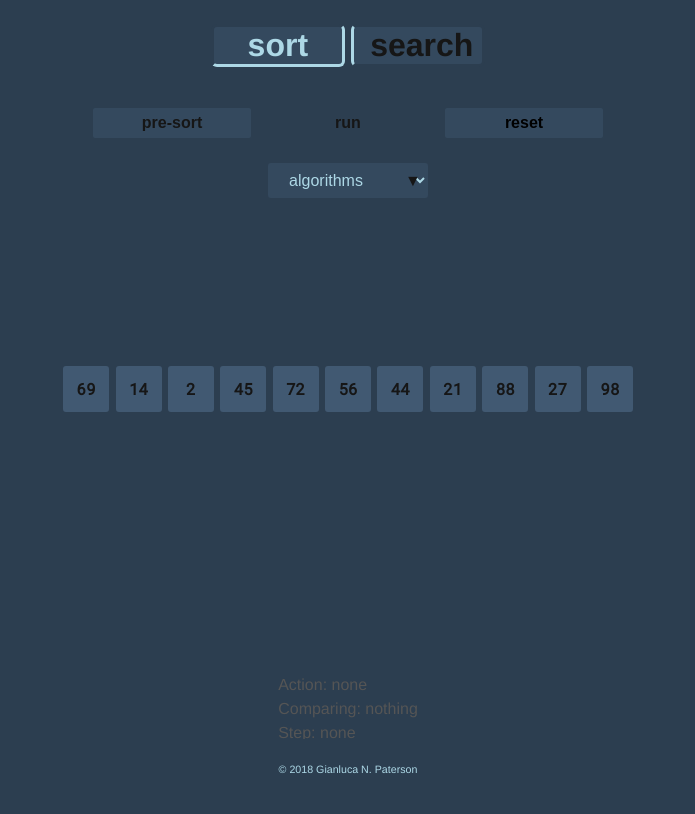
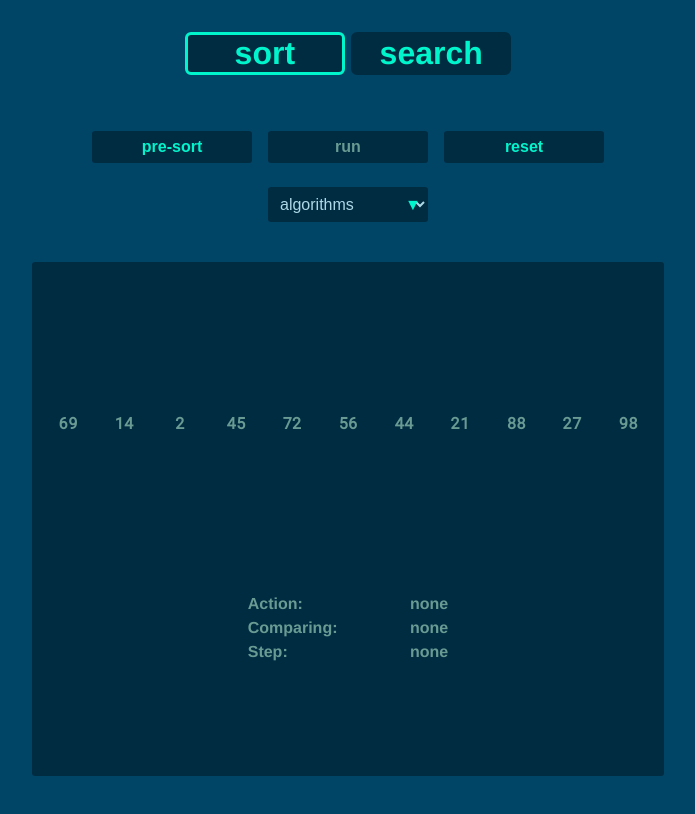
Before and after one commit to patersog/sort-n-search, a Vue app: page / in a window 1280 px wide. Shown: the top 814 px of the page, without its empty margins (292-987 px from the left). Built offline with nearby package versions, Linux system fonts and the light colour scheme.

Commit message:
Update styles and README.md

```diff
--- a/public/index.html
+++ b/public/index.html
@@ -1,5 +1,5 @@
 <!DOCTYPE html>
-<html>
+<html lang="en">
 <head>
 	<meta charset="utf-8">
 	<meta http-equiv="X-UA-Compatible" content="IE=edge">
--- a/src/algorithm_utils/sort/bubble.js
+++ b/src/algorithm_utils/sort/bubble.js
@@ -1,24 +1,35 @@
 import { swap } from "./sort-utils";
-let step = 0;
 const bubble = (list, q) => {
-  for (let i = list.length; i > 0; i--) {
-    for (let j = 0; j < i; j++) {
+  let swapped = true;
+  let step = 0;
+  while (swapped) {
+    swapped = false;
+    for (let i = 0; i < list.length; i++) {
       step++;
       q.enqueue({
         action: "compare",
-        _i: j,
-        _j: j + 1,
+        _i: i,
+        val_i: list[i],
+        _j: i + 1,
+        val_j: list[i + 1],
         num: step
       });
-      if (list[j + 1] < list[j]) {
+      if (
+        list[i] !== undefined &&
+        list[i + 1] !== undefined &&
+        list[i] > list[i + 1]
+      ) {
         step++;
         q.enqueue({
           action: "swap",
-          _i: j,
-          _j: j + 1,
+          _i: i,
+          val_i: list[i],
+          _j: i + 1,
+          val_j: list[i + 1],
           num: step
         });
-        swap(list, j, j + 1);
+        swap(list, i, i + 1);
+        swapped = true;
       }
     }
   }
--- a/src/components/ActionBar.vue
+++ b/src/components/ActionBar.vue
@@ -7,7 +7,7 @@
 			</div>
 			<div class="bottom">
 				<div class="algo-select">
-					<select class="select" v-model="selected">
+					<select aria-label="algorithm select" class="select" v-model="selected">
 						<option disabled value="">algorithms</option>
 						<option v-for="(option, index) in options" :key="index" :value="option">{{option}}</option>
 					</select>
@@ -106,6 +106,10 @@ export default {
   vertical-align: middle;
 }
 
+.algo-select:hover {
+  color: rgb(0, 245, 205);
+}
+
 .algo-select::before,
 .algo-select::after {
   content: "";
@@ -115,7 +119,7 @@ export default {
 
 .algo-select::after {
   content: "\25BC";
-  color: rgb(22, 22, 22);
+  color: rgb(0, 245, 205);
   line-height: 1;
   height: 1em;
   right: 0.45em;
@@ -133,7 +137,8 @@ export default {
 }
 
 .select {
-  background: rgb(52, 73, 94);
+  cursor: pointer;
+  background: rgb(0, 44, 66);
   color: rgb(173, 216, 230);
   font-size: inherit;
   padding: 0.5em;
@@ -144,41 +149,16 @@ export default {
   margin: 0;
   border-radius: 3px;
   text-indent: 0.01px;
-  text-overflow: "";
   -webkit-appearance: button;
 }
-
-/* .algo-select::after {
-  content: "\25BC";
-  position: absolute;
-  border-top-right-radius: 0.25em;
-  border-bottom-right-radius: 0.25em;
-  font-size: 1em;
-  height: 1.6em;
-  top: -0.23em;
-  padding: 0.3em 0.3em 0.1em 0.1em;
-  color: rgb(22, 22, 22);
-  background: rgb(52, 73, 94);
-  pointer-events: none;
-  -webkit-transition: 0.5s all ease;
-  -o-transition: 0.5s all ease;
-  transition: 0.5s all ease;
-}
-
-.algo-select::after:hover {
-  color: rgb(173, 216, 230);
-}
-
-.algo-select:hover::after {
-  color: rgb(173, 216, 230);
-} */
 
 /* STYLES FOR CONTROLLER */
 
 .control-btn {
-  background-color: rgb(52, 73, 94);
+  color: rgb(0, 245, 205);
+  background-color: rgb(0, 44, 66);
   border-radius: 3px;
-  border: 1px solid rgb(44, 62, 80);
+  border: 3px solid rgb(0, 44, 66);
   cursor: pointer;
   font-size: inherit;
   font-weight: bold;
@@ -190,30 +170,34 @@ export default {
 }
 
 .control-btn:hover {
-  color: rgb(173, 216, 230);
+  border-bottom-color: rgb(0, 245, 205);
   transition: 0.5s ease all;
 }
 
 .control-btn:disabled {
-  background-color: transparent;
-  color: rgb(22, 22, 22);
+  color: rgb(106, 155, 147);
+  cursor: default;
+}
+
+.control-btn:disabled:hover {
+  border-color: rgb(0, 44, 66);
 }
 
 .clicked {
-  border-color: rgb(173, 216, 230);
-  border-style: double;
-  color: rgb(173, 216, 230);
+  border-color: rgb(0, 245, 205);
+  border-style: solid;
+  color: rgb(0, 245, 205);
+}
+
+.not-clicked {
+  color: rgb(0, 245, 205);
 }
 
 .clicked:hover {
-  color: rgb(22, 22, 22);
+  border-color: rgb(0, 44, 66);
 }
 
-.not-clicked {
-  color: rgb(22, 22, 22);
-}
-
-select {
+/* select {
   -webkit-appearance: none;
   -moz-appearance: none;
   -ms-appearance: none;
@@ -222,7 +206,7 @@ select {
   border: 0;
   border-top-left-radius: 0.25em;
   border-bottom-left-radius: 0.25em;
-  background: rgb(52, 73, 94);
+  background: rgb(0, 44, 66);
   background-image: none;
   text-align: center;
 }
@@ -232,11 +216,11 @@ select {
   height: 100%;
   margin: 0;
   padding: 0 0 0 0.5em;
-  color: rgb(173, 216, 230);
+  color: rgb(106, 155, 147);
   cursor: pointer;
 }
 
 select::-ms-expand {
   display: none;
-}
+} */
 </style>
--- a/src/components/App.vue
+++ b/src/components/App.vue
@@ -1,22 +1,24 @@
 <template>
-  <div id="app">
+	<main id="app">
 	  	<header>
-			<div class="radio-group">
-				<input type="radio" id="sort" name="algo-type" v-model="algType" value="sort" checked><label class="sort-label" for="sort">sort</label>
-				<input type="radio" id="search" name="algo-type" v-model="algType" value="search"><label class="search-label" for="search">search</label>
-			</div>
+			<h1>
+				<div class="radio-group">
+					<input type="radio" id="sort" name="algo-type" v-model="algType" value="sort" checked><label class="sort-label" for="sort">sort</label>
+					<input type="radio" id="search" name="algo-type" v-model="algType" value="search"><label class="search-label" for="search">search</label>
+				</div>
+			</h1>
 		</header>
 		<action-bar
 			:preSort=preSort
 			:algorithm=algName
 			:algorithmType=algType
+			:run=run
 			v-on:request-presort="handlePreSortRequest"
 			v-on:request-algorithm="handleAlgorithmRequest"
 			v-on:run-algorithm="handleRunAlgorithm"
 			v-on:reset="handleReset"/>
 		<display :run="run" :preSort="preSort" :step="step" />
-		<foot/>
-  </div>
+	</main>
 </template>
 
 <script>
@@ -31,7 +33,14 @@ export default {
   name: "App",
   data() {
     return {
-      step: { action: "none", _i: null, _j: null, num: null },
+      step: {
+        action: "none",
+        _i: null,
+        val_i: null,
+        _j: null,
+        val_j: null,
+        num: null
+      },
       steps: null,
       algType: "sort",
       algName: "",
@@ -49,13 +58,20 @@ export default {
       this.algName = requestedAlgorithm;
     },
     handleRunAlgorithm() {
-      this.running = true;
+      this.run = true;
       let { algType, algName } = this;
       if (algName) {
         const algorithm = algorithmMap[algType][algName];
         this.process(algorithm, q => {
           this.steps = q;
-          this.steps.enqueue({ action: "done", _i: null, _j: null, num: null });
+          this.steps.enqueue({
+            action: "done",
+            _i: null,
+            val_i: null,
+            _j: null,
+            val_j: null,
+            num: null
+          });
           this.intId = setInterval(() => {
             this.$nextTick(() => this.processAction(this.steps));
             if (this.steps.isEmpty()) {
@@ -80,10 +96,17 @@ export default {
       this.step = steps.dequeue();
     },
     handleReset() {
-      this.step = { action: "none", _i: null, _j: null, num: null };
+      this.step = {
+        action: "none",
+        _i: null,
+        val_i: null,
+        _j: null,
+        val_j: null,
+        num: null
+      };
       this.algType = "sort";
       this.algName = "";
-      this.running = false;
+      this.run = false;
       this.preSort = false;
       this.interval = 2000;
 
@@ -116,12 +139,16 @@ export default {
 
 <style>
 #app {
+  display: flex;
+  flex-direction: column;
+  justify-content: space-around;
   margin: 0 auto;
   max-width: 50em;
   text-align: center;
   font-family: "Helvetica", "Arial", sans-serif;
   line-height: 1.5em;
   padding: 0.5em 0.33em;
+  height: 100%;
 }
 
 header {
@@ -130,7 +157,9 @@ header {
 }
 
 h1 {
-  color: rgb(245, 245, 245);
+  font-size: inherit;
+  margin: 0;
+  padding: 0;
 }
 
 input[type="radio"] {
@@ -139,20 +168,20 @@ input[type="radio"] {
 }
 
 input[type="radio"]:checked + label {
-  color: rgb(173, 216, 230);
-  border-bottom: 3px solid rgba(173, 216, 230);
+  color: rgb(0, 245, 205);
+  border-color: rgb(0, 245, 205);
 }
 
-label + input[type="radio"] + label {
+/* label + input[type="radio"] + label {
   border-left: 3px solid rgba(173, 216, 230);
-}
+} */
 
 label {
-  color: rgb(22, 22, 22);
+  color: rgb(0, 245, 205);
   font-size: 2em;
   display: inline-block;
-  border: 3px solid rgb(44, 62, 80);
-  background-color: rgb(52, 73, 94);
+  border: 3px solid rgb(0, 44, 66);
+  background-color: rgb(0, 44, 66);
   border-radius: 6px;
   cursor: pointer;
   font-weight: bold;
@@ -162,7 +191,8 @@ label {
 
 .sort-label,
 .search-label {
-  width: 3em;
+  width: 5em;
+  margin: 0.25em;
 }
 
 .sort-label:hover,
@@ -172,12 +202,10 @@ label {
 
 .search-label {
   margin-left: 0.1em;
-  border-left: 3px solid rgba(173, 216, 230);
 }
 
 .sort-label {
   margin-right: 0.1em;
-  border-right: 3px solid rgba(173, 216, 230);
 }
 
 .radio-group {
--- a/src/components/DataPoint.vue
+++ b/src/components/DataPoint.vue
@@ -33,35 +33,44 @@ export default {
 
 <style scoped>
 .data-point {
-  background-color: rgb(65, 89, 114);
-  border: 3px solid rgb(65, 89, 114);
+  position: relative;
+  background-color: rgb(0, 44, 66);
+  border: 3px solid rgb(0, 44, 66);
   border-radius: 3px;
   display: inline-block;
-  width: 1.5em;
-  height: 1.5em;
-  padding: 0.5em;
-  margin: 0.2em;
+  margin: 0.25em;
+  width: 3em;
+  height: 3em;
   transition: 0.5s ease all;
 }
 
 .data-point:hover {
-  border-color: rgb(173, 216, 230);
-  border-style: double;
+  color: rgb(0, 255, 162);
+  border-color: rgb(0, 255, 162);
+  border-style: solid;
   transition: 0.5s ease all;
 }
 
+.data-point:hover > .data-value {
+  color: rgb(0, 255, 162);
+}
+
 .data-value {
-  position: relative;
-  top: 50%;
-  transform: translateY(-50%);
+  position: absolute;
+  margin: auto;
+  top: 25%;
+  left: 25%;
+  right: 25%;
+  bottom: 25%;
   font-weight: 600;
   font-family: "Roboto Mono", monospace;
-  color: rgb(22, 22, 22);
+  color: rgb(106, 155, 147);
+  transition: 0.5s ease all;
 }
 
 .compare {
-  color: rgb(255, 0, 0);
-  border-color: rgb(255, 0, 0);
+  color: rgb(0, 255, 162);
+  border-color: rgb(0, 255, 162);
 }
 
 .swap {
--- a/src/components/Display.vue
+++ b/src/components/Display.vue
@@ -5,11 +5,11 @@
 				<data-point v-for="(p, index) in display" :key="index" :value="p.val" :state="step._i === index || step._j === index ? p.action : p.action"></data-point>
 			</ul>
 		</div>
-		<div class="step-display">
+		<div :class="stepDisplayClass">
 			<div class="step">
-				<span>Action: {{step.action}}</span>
-				<span>Comparing: {{!step._i && !step._j? "nothing" : step._i + " with " + step._j}}</span>
-				<span>Step: {{!step.num ? "none" : step.num}}</span>
+				<div>Action: <span> {{step.action}}</span></div>
+				<div>Comparing: <span>{{!step._i && !step._j? "none" : step._i + " with " + step._j}}</span></div>
+				<div>Step: <span>{{!step.num ? "none" : step.num}}</span></div>
 			</div>
 		</div>
 	</div>
@@ -62,12 +62,19 @@ export default {
       if (this.run) {
         this.display = newArr;
       } else {
-        console.log("run");
         this.display = testingData.t_array.map(value => {
           const el = { action: "none", val: value };
           return el;
         });
       }
+    }
+  },
+  computed: {
+    stepDisplayClass: function() {
+      if (this.run) {
+        return "step-display run";
+      }
+      return "step-display";
     }
   },
   components: {
@@ -78,10 +85,13 @@ export default {
 
 <style scoped>
 .display {
+  background-color: rgb(0, 44, 66);
   display: flex;
+  border-radius: 3px;
   flex-direction: column;
-  justify-content: space-around;
-  height: 80vh;
+  justify-content: space-evenly;
+  height: 100%;
+  margin: 1em auto;
 }
 .data-list {
   list-style-type: none;
@@ -91,14 +101,27 @@ export default {
 }
 
 .step-display {
-  display: flex;
-  flex-direction: row;
-  justify-content: center;
+  font-weight: bold;
+  display: block;
+  margin: 0 auto;
+  width: 33%;
+}
+
+.run > div {
+  color: rgb(0, 255, 162);
 }
 
 .step {
+  padding: 0.25em;
+  color: rgb(106, 155, 147);
+  border-radius: 3px;
   text-align: left;
   display: flex;
   flex-direction: column;
 }
+
+.step > div {
+  display: flex;
+  justify-content: space-between;
+}
 </style>
--- a/src/index.css
+++ b/src/index.css
@@ -1,11 +1,19 @@
+* {
+  -webkit-box-sizing: border-box;
+  -moz-box-sizing: border-box;
+  box-sizing: border-box;
+}
+
+html {
+  height: 100%;
+}
+
 body {
-	margin: 0;
-	padding: 0;
-	color: rgb(85, 85, 85);
-	background-color: rgb(44, 62, 80);
-	-webkit-box-sizing: border-box;
-	-moz-box-sizing: border-box;
-	box-sizing: border-box;
+  margin: 0;
+  padding: 0;
+  color: rgb(0, 0, 0);
+  background-color: rgb(0, 68, 102);
+  height: 100%;
 }
 
 fieldset {
```
Also changed, not shown: 1 other file (tests, documents, lock files or other folders).
